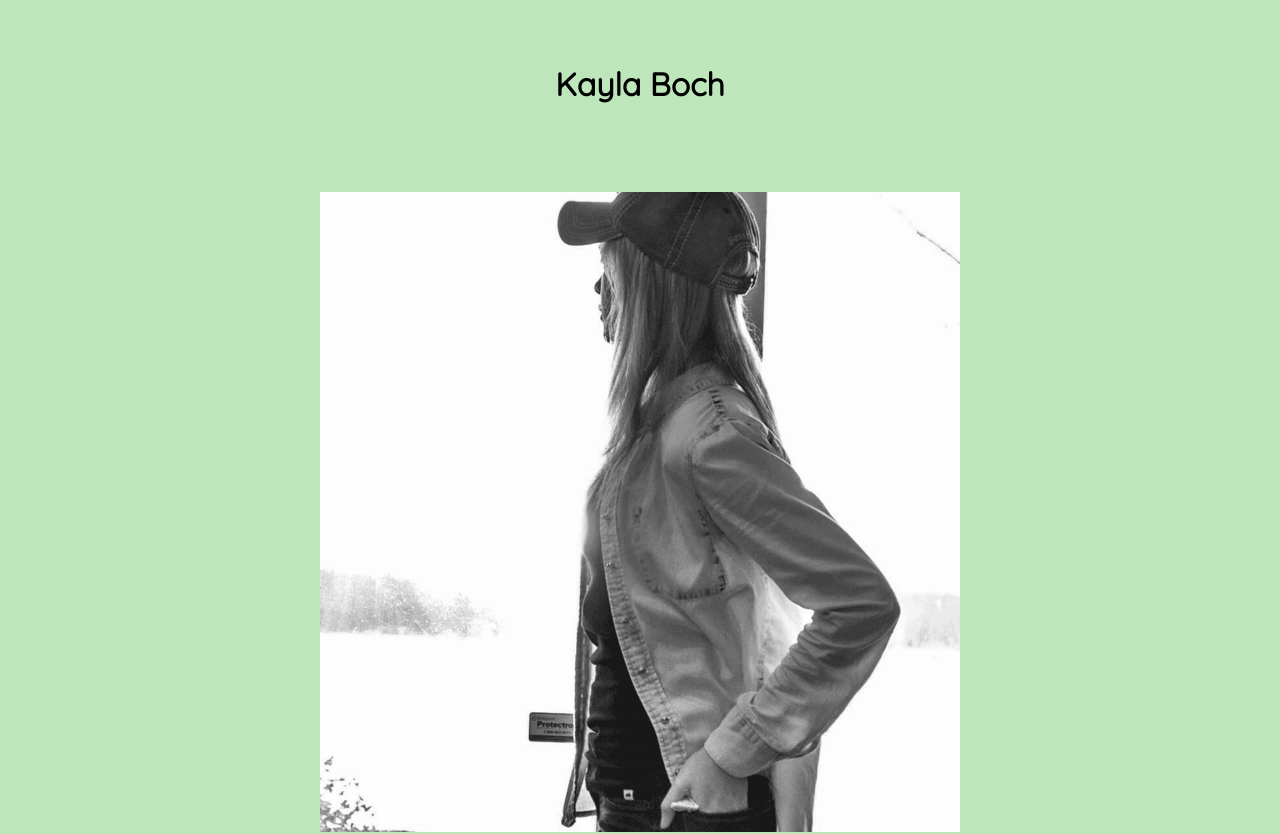
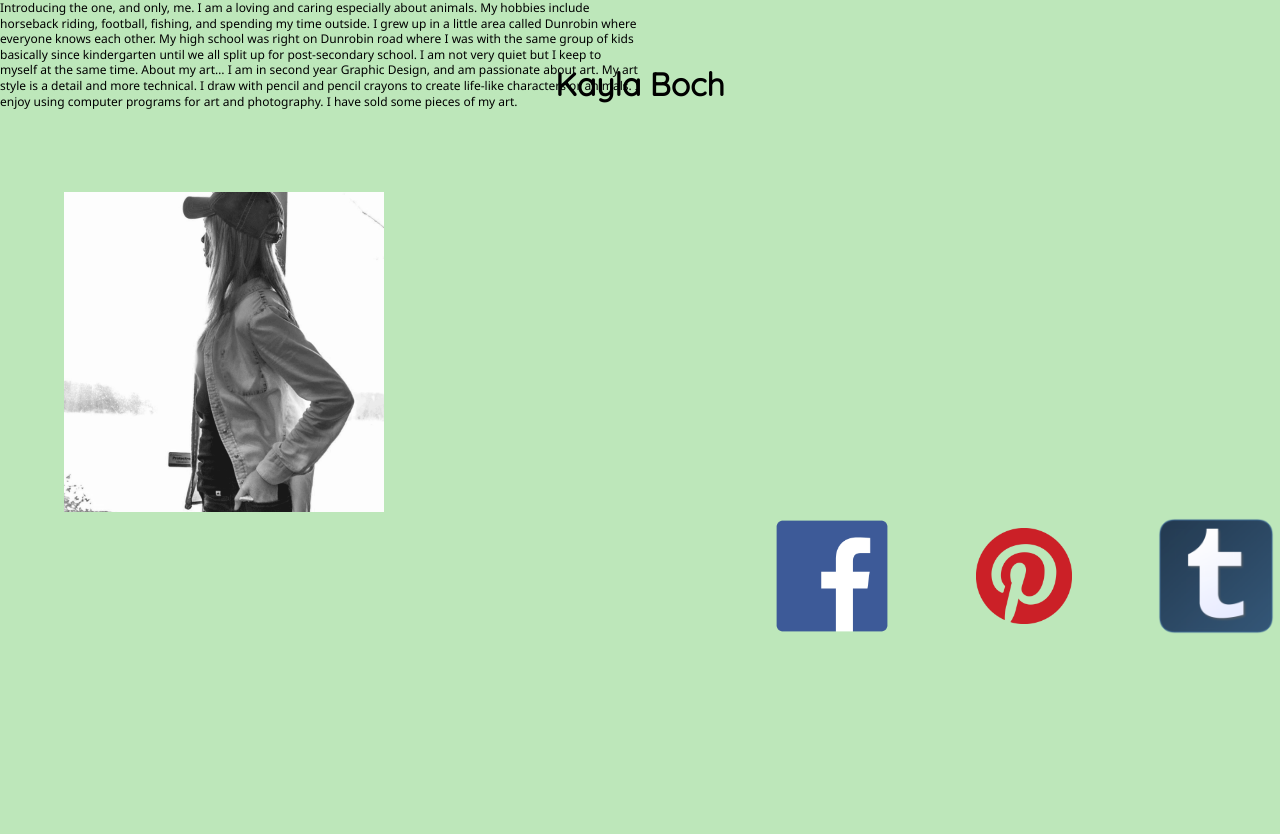
Before and after one commit to kaylaboch/dsn1675-project-1, a plain HTML site: page index.html in a window 1280 px wide. Shown: the top 834 px of the page. After the commit the page ends 800 px from the top, so only its background shows below. Drawn offline with Linux system fonts and the light colour scheme.

Commit message:
floating

```diff
--- a/css/main.css
+++ b/css/main.css
@@ -88,18 +88,53 @@ a{
     margin-right:25%;
     margin-left:25%;
   }
+  p{
+    font-size:9px;
+  }
 @media only screen and (min-width: 33em){
 .tumblr{
-  margin-top:30%;
+  margin-top:40%;
   margin-left:60%;
 }
 .face{
-  margin-top:30%;
+  margin-top:40%;
   margin-left: 30%;
 }
 .pin{
-  margin-top:30%;
+  margin-top:40%;
 }
 h1{
   margin-top: 5%;
 }
+p{
+  font-size:12px;
+}
+@media only screen and (min-width: 45em){
+.me{
+    width:25%;
+    margin-left:5%;
+    margin-right:0;
+    float:left;
+  }
+.first{
+  float:right;
+  width:50%;
+  margin:0 auto;
+  padding:0;
+}
+h1{
+  clear:both;
+}
+p{
+  float:right;
+  clear:both;
+}
+.pin{
+  clear:both;
+}
+.face{
+  clear:both;
+}
+.tumblr{
+  clear:both;
+}
```
